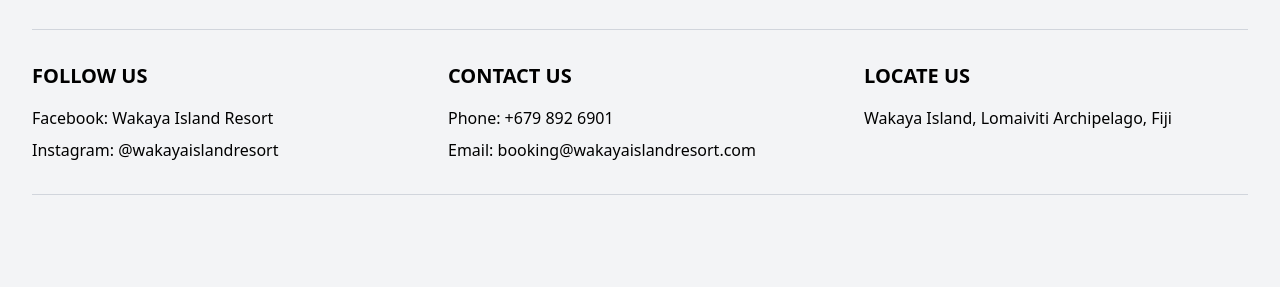
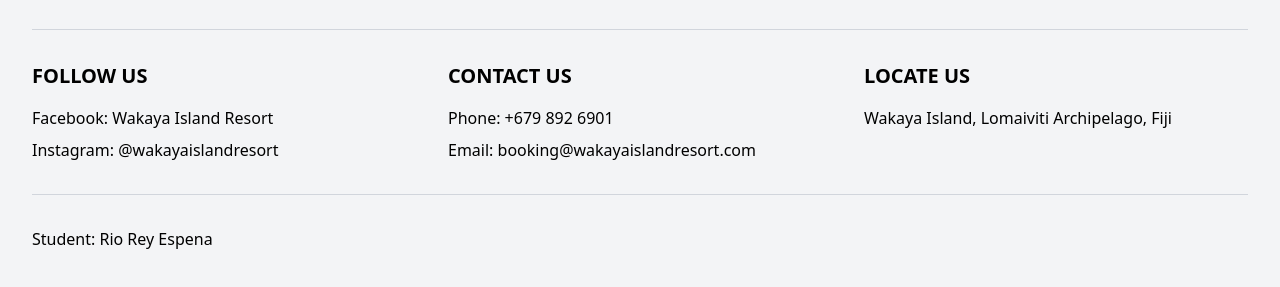
Before and after one commit to Rioespena/Wakaya-Island-Resort, a website: page src/index.html in a window 1280 px wide. Shown: the part 7802-8089 px from the top of the page. Drawn offline with Linux system fonts and the light colour scheme.

Commit message:
updated code

```diff
--- a/src/index.html
+++ b/src/index.html
@@ -496,6 +496,7 @@
 
           <!-- Divider -->
           <hr class="my-8 border-gray-300" />
+          <span><p>Student: Rio Rey Espena</p></span>
         </div>
     </footer>
 
```
